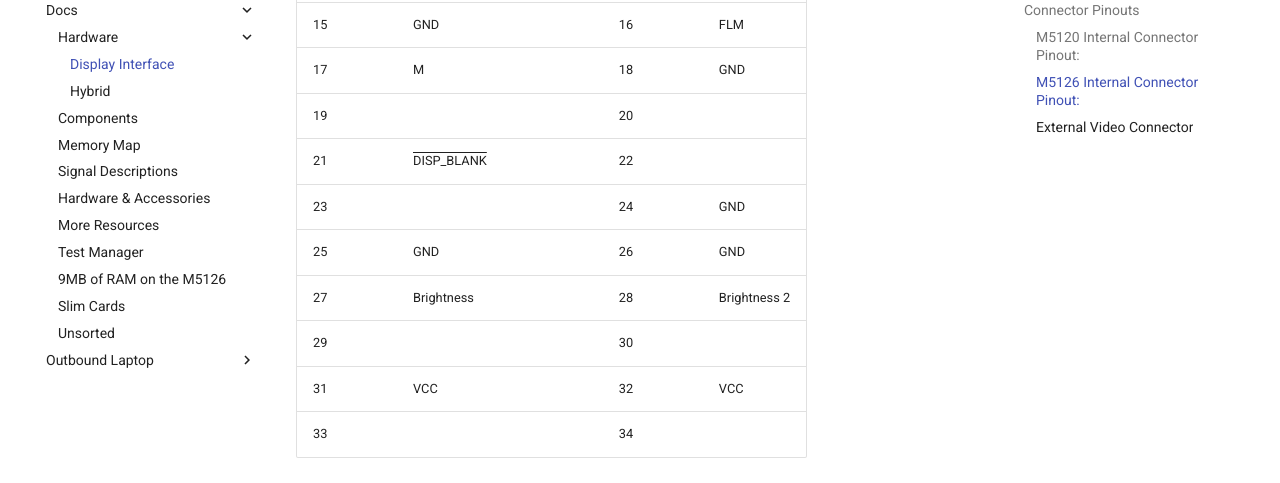
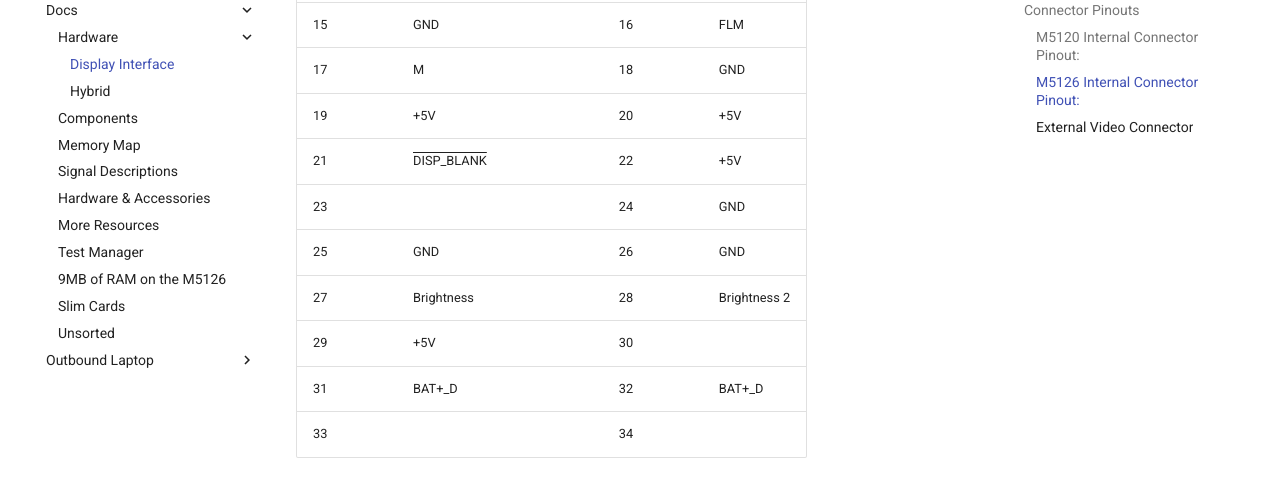
Before and after one commit to rezafouladian/MacintoshPortable, an MkDocs documentation site: the page built from docs/DisplayInterface.md, in a window 1280 px wide and 900 px high, scrolled down 2138 px. Shown: the part 152-635 px from the top of the window. Built offline with MkDocs 1.6.1 and Material for MkDocs 9.7.7, drawn with Linux system fonts in a browser that asks for light colours; comment, search, counter and statistics services are not loaded.

Commit message:
Update DisplayInterface.md

```diff
--- a/docs/DisplayInterface.md
+++ b/docs/DisplayInterface.md
@@ -51,13 +51,13 @@ Pixels are sent in a "Most Significant Bit" first order on the 8-bit parallel bu
 | 13 | CL2 | | 14 | CL1 |
 | 15 | GND | | 16 | FLM |
 | 17 | M | | 18 | GND |
-| 19 | | | 20 | |
-| 21 | <span style="text-decoration:overline">DISP_BLANK</span> | | 22 | |
+| 19 | +5V | | 20 | +5V |
+| 21 | <span style="text-decoration:overline">DISP_BLANK</span> | | 22 | +5V |
 | 23 | | | 24 | GND |
 | 25 | GND | | 26 | GND |
 | 27 | Brightness | | 28 | Brightness 2 |
-| 29 | | | 30 | |
-| 31 | VCC | | 32 | VCC |
+| 29 | +5V | | 30 | |
+| 31 | BAT+_D | | 32 | BAT+_D |
 | 33 | | | 34 | |
 
 ### External Video Connector
```
